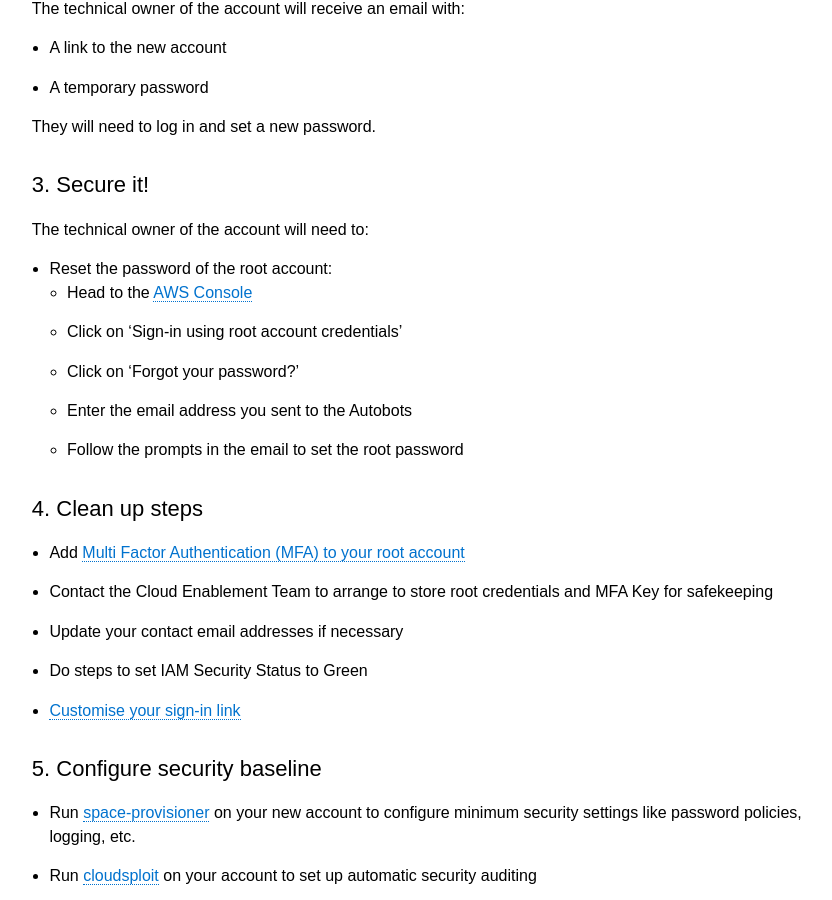
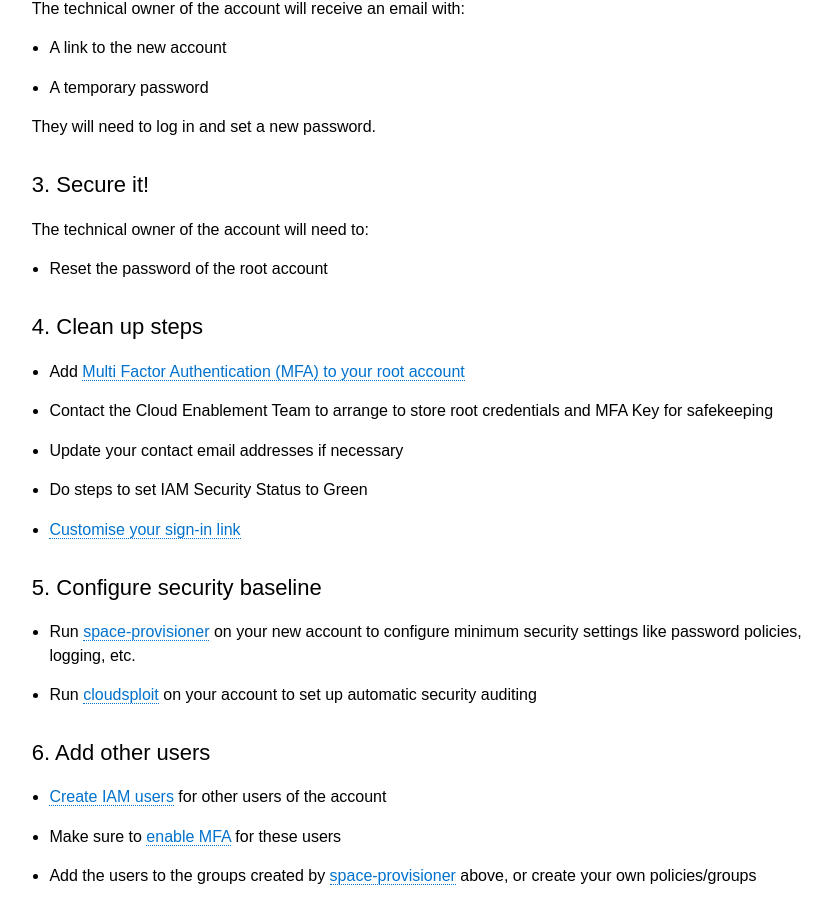
Before and after one commit to GeoscienceAustralia/cloud, a Jekyll site: the page built from docs/_pages/setting_up_aws_sub.md, in a window 1280 px wide and 900 px high, scrolled down 994 px. Shown: the whole window, without its empty margins (411-1243 px from the left). Built offline with Jekyll 4.4.1, drawn with Linux system fonts in a browser that asks for light colours; nearby versions of some CDN libraries.

Commit message:
Update setting_up_aws_sub.md

```diff
--- a/docs/_pages/setting_up_aws_sub.md
+++ b/docs/_pages/setting_up_aws_sub.md
@@ -37,12 +37,7 @@
 ## 3. Secure it!
 
 The technical owner of the account will need to:
- * Reset the password of the root account:
-   * Head to the [AWS Console](https://console.aws.amazon.com/)
-   * Click on 'Sign-in using root account credentials'
-   * Click on 'Forgot your password?'
-   * Enter the email address you sent to the Autobots
-   * Follow the prompts in the email to set the root password
+ * Reset the password of the root account
 
 ## 4. Clean up steps
 
```
